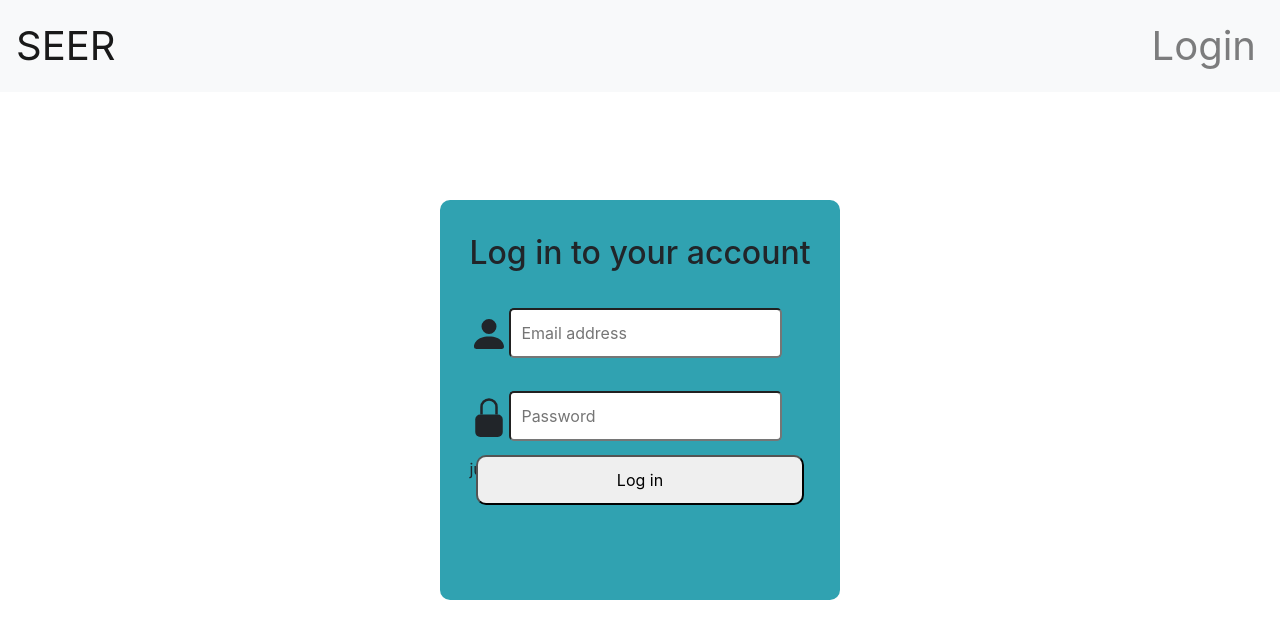
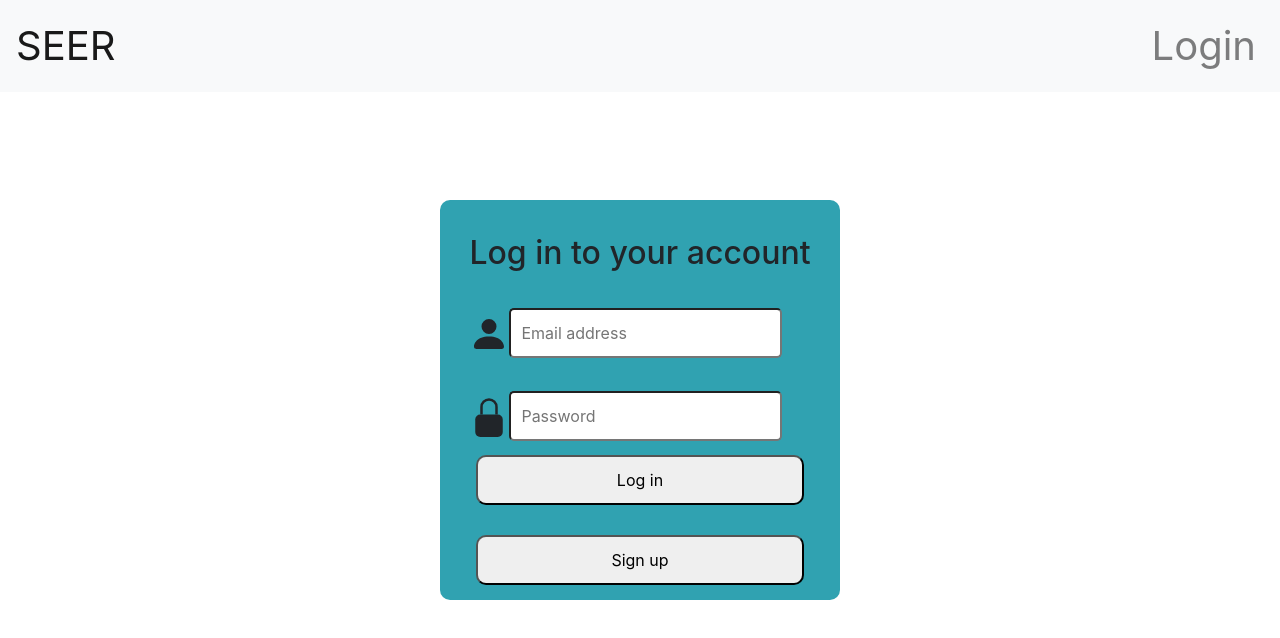
Before and after one commit to RobSnz/2020_SE_A1a, a React (Create React App) app: page /Login in a window 1280 px wide. Shown: the top 638 px of the page. Built offline with nearby package versions, Linux system fonts and the light colour scheme.

Commit message:
Added signup button, needs to hide the ohter login button and change position of other elements

```diff
--- a/src/Login/Login.js
+++ b/src/Login/Login.js
@@ -69,8 +69,8 @@ class Login extends React.Component {
                                     />
                                 </ul>
                             </div>
-                            <input type="button" value="Log in" ref={this.mainBox} onClick={this.toggleChild} className={ styles.loginButton }/>
-                            <SomeChildComponent />
+                            <input type="button" value="Log in" className={ styles.loginButton }/>
+                            <input type="button" value="Sign up" className={ styles.signupButton }/>
                         </form>
                     </Card>
                 </div>
```
